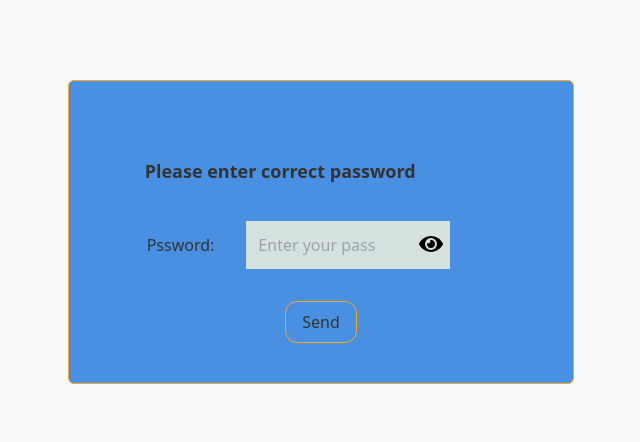
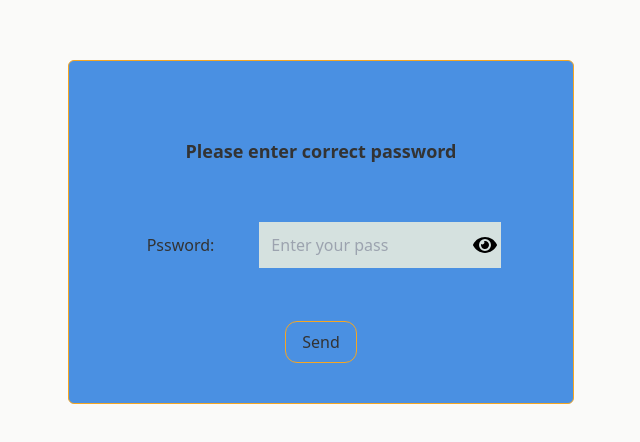
Before and after one commit to Erfan-taheri/Form-with-naughty-button, a React (Vite) app: page / in a window 1280 px wide. Shown: the part 168-610 px from the top of the page, without its empty margins (319-959 px from the left). Built offline with nearby package versions, Linux system fonts and the light colour scheme.

Commit message:
Style icon placement elements together

```diff
--- a/src/component/Password.jsx
+++ b/src/component/Password.jsx
@@ -11,6 +11,9 @@ export function Password() {
     right: 0,
     bottom: 0,
   });
+  function showPass() {
+    console.log(password);
+  }
   function handlePassword(event) {
     setPassword(event.target.value);
   }
@@ -60,10 +63,12 @@ export function Password() {
   return (
     <div className="overflow-hidden w-[100vw] h-[100vh] flex flex-col items-center justify-center ">
       <div className=" rounded-md bg-primary-color p-10 m-8 border border-solid border-accent-color-1 ">
-        <h1 className=" text-Text-color text-lg font-bold font  p-8 m-1">
+        <h1 className="text-center text-Text-color text-lg font-bold font  p-8 m-1">
           Please enter correct password
         </h1>
         <form action="#" method="post">
+
+          <div className=" flex justify-center items-center">
           <label
             className="ml-1.5 w-[50%] text-Text-color p-8 "
             htmlFor="password"
@@ -73,26 +78,17 @@ export function Password() {
             <input
               placeholder="Enter your pass"
               onChange={handlePassword}
-            className=" bg-Secondary-color w-[48%] text-Text-color p-3  focus:outline-accent-color-1"
+              className="h-[50%] bg-Secondary-color w-[100%] text-Text-color p-3  focus:outline-accent-color-1"
               type="password"
               name="password"
               id="password"
               required
             />
 
-          <button
-          style={{
-            top:"5px",
-            right:"35px"
-          }}
-            className="text-2xl relative p-1 "
-            onClick={() => {
-              console.log("Clicked on eye");
-            }}
-          >
+            <span className="text-2xl relative p-1 right-8 hover:cursor-pointer " onClick={showPass}>
               <FaEye />
-          </button>
-
+            </span>
+          </div>
           <div className="flex justify-center ">
             <button
               onMouseEnter={setSave}
```
Lines whose indentation alone changed are shown as unchanged.
